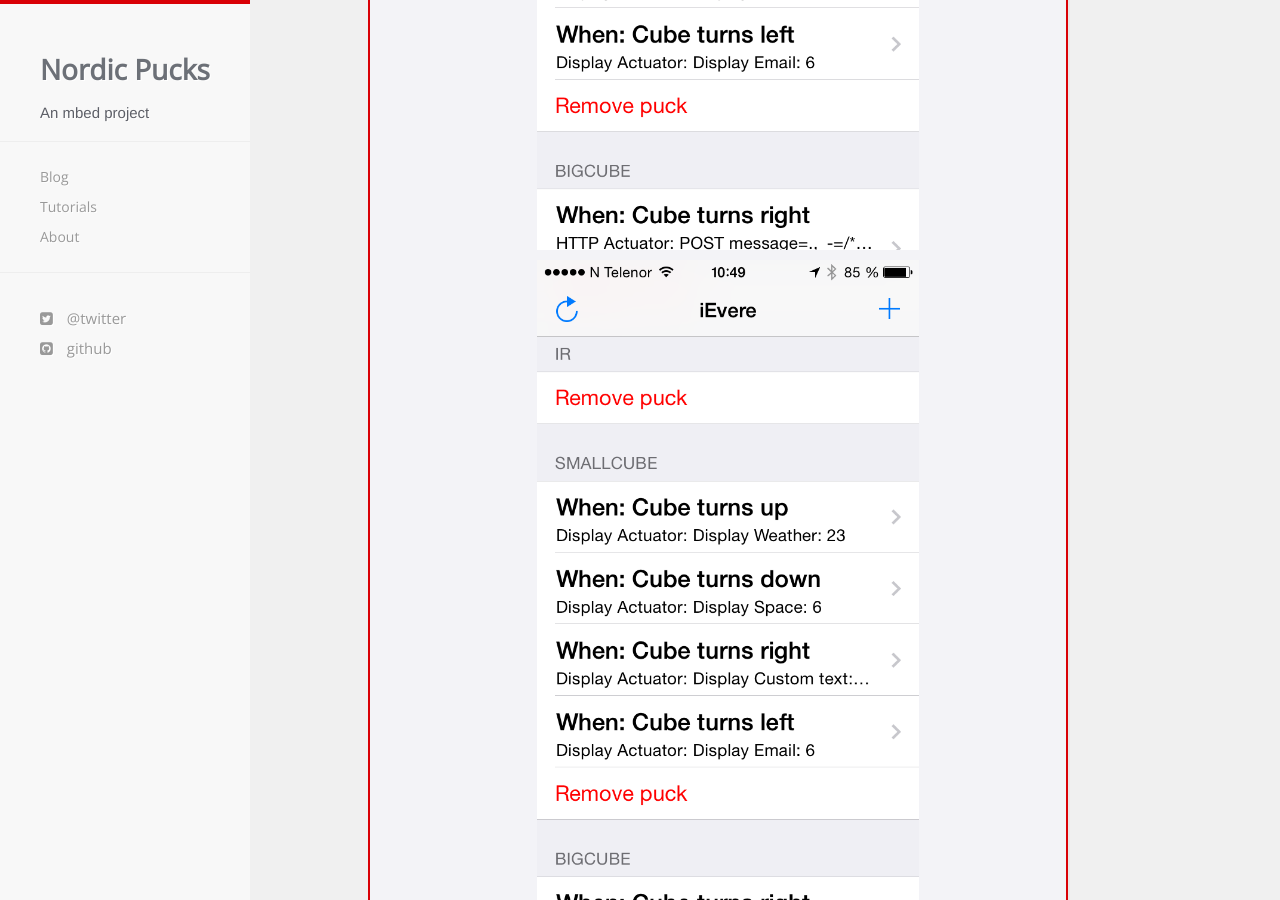
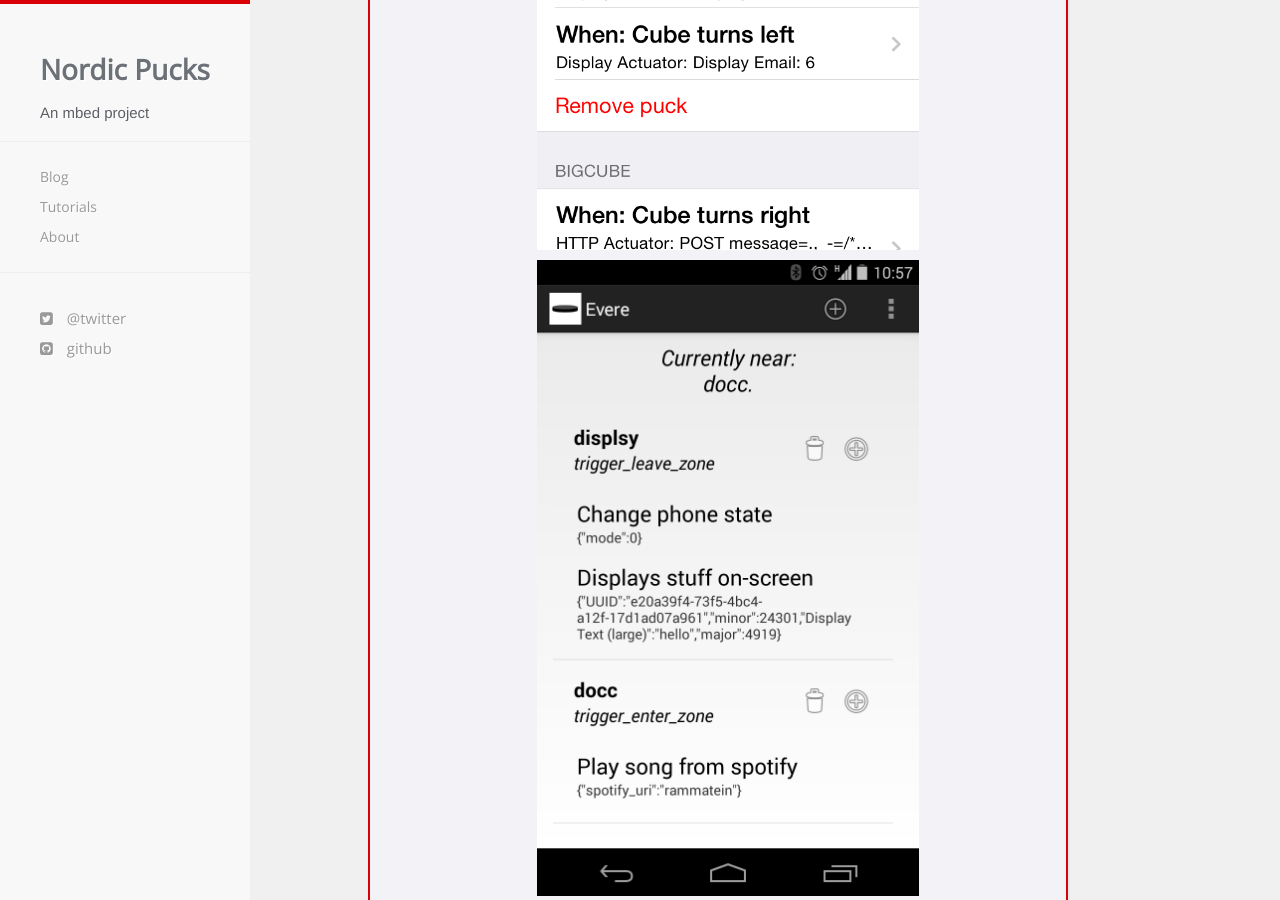
Before and after one commit to NordicPlayground/puck, a Jekyll site: the page built from _tutorials/smartphone-apps.md, in a window 1280 px wide and 900 px high, scrolled down 2666 px. Built offline with Jekyll 4.4.1, drawn with Linux system fonts in a browser that asks for light colours; nearby versions of some CDN libraries; comment, search, counter and statistics services are not loaded.

Commit message:
Fix smartphone apps images

```diff
--- a/_tutorials/smartphone-apps.md
+++ b/_tutorials/smartphone-apps.md
@@ -22,7 +22,7 @@
 Pairing is achieved by holding your smartphone close to a puck, and filling in the pair-puck popup that will appear.
 
 > ![](/mbed-pucks/images/smartphone-apps/pair_puck_ios.PNG)
-> ![](/mbed-pucks/images/smartphone-apps/pair_puck_android.PNG)
+> ![](/mbed-pucks/images/smartphone-apps/pair_puck_android.png)
 
 We're now ready to create our own rules.
 
@@ -32,7 +32,7 @@
 When Evere notices that an event has triggered for a certain puck, the application looks in its database for a rule matching the puck and event triggered. If a matching rule is found, the actions of the rule are triggered.
 
 > ![](/mbed-pucks/images/smartphone-apps/rules_overview_ios.PNG)
-> ![](/mbed-pucks/images/smartphone-apps/rules_overview_ios.PNG)
+> ![](/mbed-pucks/images/smartphone-apps/rules_overview_android.png)
 
 ## Triggers
 
@@ -71,22 +71,22 @@
 - Select which Puck to add a rule for
 
 > ![](/mbed-pucks/images/smartphone-apps/select_puck_ios.PNG)
-> ![](/mbed-pucks/images/smartphone-apps/select_puck_android.PNG)
+> ![](/mbed-pucks/images/smartphone-apps/select_puck_android.png)
 
 - Select an event (trigger) to listen for
 
 > ![](/mbed-pucks/images/smartphone-apps/select_trigger_ios.PNG)
-> ![](/mbed-pucks/images/smartphone-apps/select_trigger_android.PNG)
+> ![](/mbed-pucks/images/smartphone-apps/select_trigger_android.png)
 
 - Select an actuator (action) to be triggered when the rule is fired.
 
 > ![](/mbed-pucks/images/smartphone-apps/select_actuator_ios.PNG)
-> ![](/mbed-pucks/images/smartphone-apps/select_actuator_android.PNG)
+> ![](/mbed-pucks/images/smartphone-apps/select_actuator_android.png)
 
 - Customise actuator settings (if any)
 
 > ![](/mbed-pucks/images/smartphone-apps/select_actuator_settings_ios.PNG)
-> ![](/mbed-pucks/images/smartphone-apps/select_actuator_settings_android.PNG)
+> ![](/mbed-pucks/images/smartphone-apps/select_actuator_settings_android.png)
 
 - And you're done!
 
```
